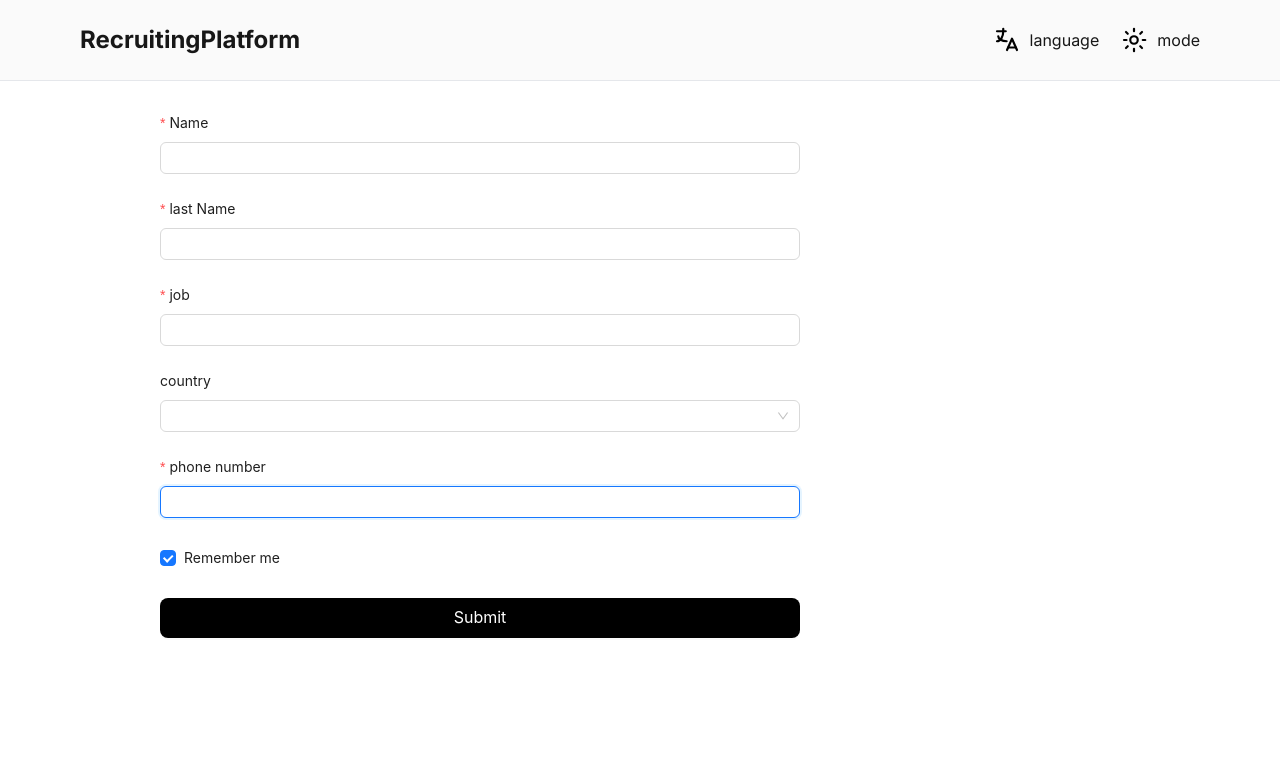
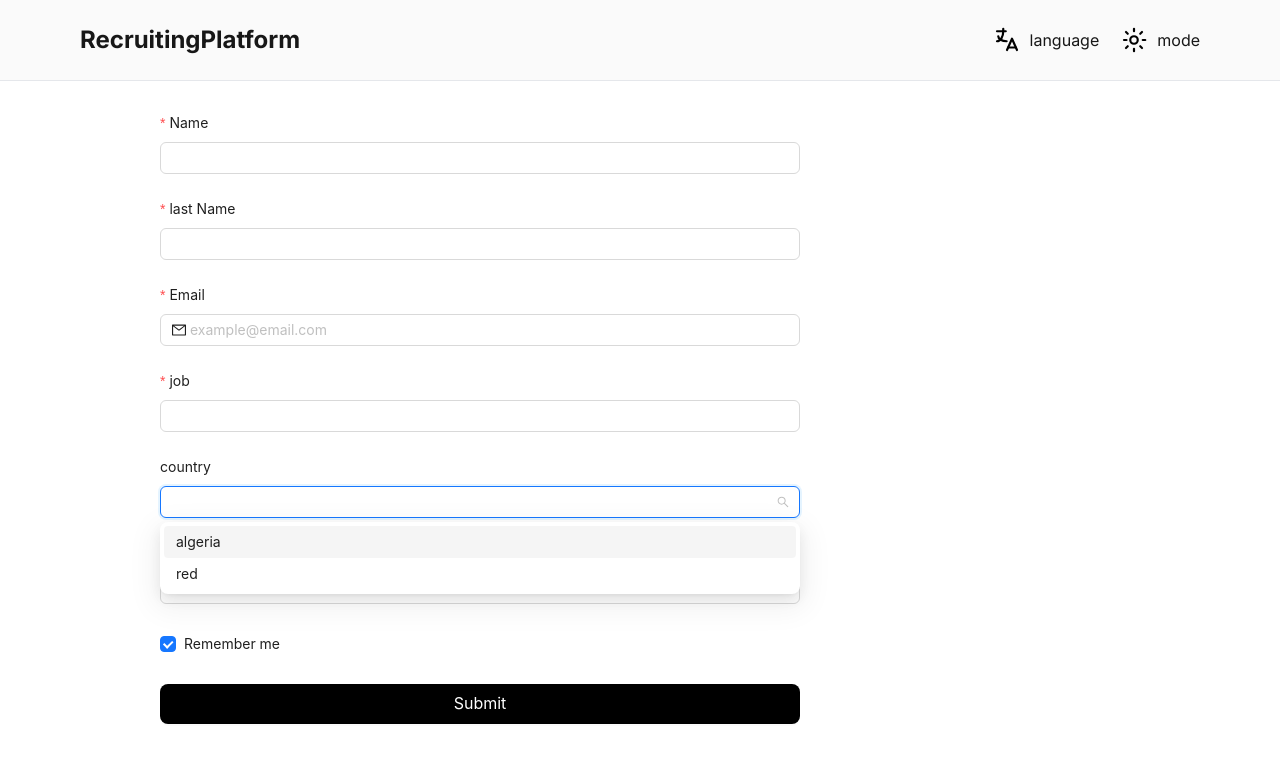
Before and after one commit to mariabh7/RecruitePlatform, a Next.js app: page /apply in a window 1280 px wide. Both pictures are taken after a click on the element 479 px from the left and 502 px from the top of the page. Shown: the top 762 px of the page. Built offline with nearby package versions, Linux system fonts and the light colour scheme.

Commit message:
add email + state

```diff
--- a/src/app/(components)/Recruiters/applicants.jsx
+++ b/src/app/(components)/Recruiters/applicants.jsx
@@ -62,7 +62,11 @@ const Applicants = () => {
                   {applicant.name?.[0]?.toUpperCase() || "?"}
                 </Avatar>
               }
-              title={<span className="capitalize">{applicant.name}</span>}
+              title={
+                <span className="capitalize">
+                  {applicant.Name + applicant.lastName}
+                </span>
+              }
               description={applicant.email || "No email provided"}
             />
           </List.Item>
--- a/src/app/(components)/apply/applicantForm.jsx
+++ b/src/app/(components)/apply/applicantForm.jsx
@@ -1,14 +1,17 @@
 "use client";
 import React from "react";
 import { Button, Checkbox, Form, Input, InputNumber, Select } from "antd";
-
-const onFinish = (values) => {
-  console.log("Success:", values);
+import { useDispatch, useSelector } from "react-redux";
+import { MailOutlined } from "@ant-design/icons";
+const UserForm = () => {
+  const dispatch = useDispatch();
+  const HandleAddingApplicant = (values) => {
+    dispatch({
+      type: "add an applicant",
+      user: values,
+    });
   };
-const onFinishFailed = (errorInfo) => {
-  console.log("Failed:", errorInfo);
-};
-const UserForm = () => (
+  return (
     <Form
       className="w-[80%] self-center"
       layout="vertical"
@@ -17,8 +20,7 @@ const UserForm = () => (
       wrapperCol={{ span: 16 }}
       style={{ maxWidth: "100%", height: 600 }}
       initialValues={{ remember: true }}
-    onFinish={onFinish}
-    onFinishFailed={onFinishFailed}
+      onFinish={HandleAddingApplicant}
       autoComplete="off"
     >
       <Form.Item
@@ -28,19 +30,35 @@ const UserForm = () => (
       >
         <Input />
       </Form.Item>
-
       <Form.Item
         label="last Name"
         name="lastName"
-      rules={[{ required: true, message: "Please input your last Name!" }]}
+        rules={[{ required: true, message: "Please enter your email" }]}
       >
         <Input />
+      </Form.Item>
+      <Form.Item
+        label="Email"
+        name="email"
+        rules={[
+          { required: true, message: "Please enter your email!" },
+          { type: "email", message: "Please enter a valid email" },
+        ]}
+      >
+        <Input
+          placeholder="example@email.com"
+          prefix={<MailOutlined />}
+          type="email"
+        />
       </Form.Item>
       <Form.Item
         label="job"
         name="job"
         rules={[
-        { required: true, message: "Please enter the job you're applying for" },
+          {
+            required: true,
+            message: "Please enter the job you're applying for",
+          },
         ]}
       >
         <Input />
@@ -49,7 +67,7 @@ const UserForm = () => (
         <Select
           showSearch
           options={[
-          { value: "sample", label: <span>sample</span> },
+            { value: "sample", label: <span>algeria</span> },
             { value: "red", label: <span>red</span> },
           ]}
           rules={[{ required: true, message: "Please select an option" }]}
@@ -58,7 +76,10 @@ const UserForm = () => (
       <Form.Item
         label="phone number"
         name="number"
-      rules={[{ required: true, message: "Please enter your phone number!" }]}
+        rules={[
+          { required: true, message: "Please enter your phone number!" },
+          { type: "number", message: "Please enter a valid number" },
+        ]}
       >
         <InputNumber style={{ width: "100%" }} />
       </Form.Item>
@@ -79,4 +100,5 @@ const UserForm = () => (
       </Form.Item>
     </Form>
   );
+};
 export default UserForm;
--- a/src/app/(components)/apply/page.jsx
+++ b/src/app/(components)/apply/page.jsx
@@ -1,11 +1,15 @@
 "use client";
 import React from "react";
 import UserForm from "./applicantForm";
+import store from "../state/store";
+import { Provider } from "react-redux";
 const page = () => {
   return (
-    <div className="mt-28 mb-10 mx-3 md:mx-10 flex flex-col justify-start items-start">
-      <UserForm />
-    </div>
+    <Provider store={store}>
+      <div className="mt-28 mb-10 mx-3 md:mx-10 flex flex-col justify-start items-start">
+        <UserForm />
+      </div>
+    </Provider>
   );
 };
 
--- a/src/app/(components)/state/store.jsx
+++ b/src/app/(components)/state/store.jsx
@@ -1,15 +1,5 @@
 import { configureStore } from "@reduxjs/toolkit";
-const initialState = [
-  { id: 1, name: "Maria Bouhrem", email: "maria@example.com" },
-  { id: 2, name: "Ferial", email: "ferial@example.com" },
-  { id: 3, name: "Adam", email: "adam@example.com" },
-  { id: 4, name: "Lina", email: "lina@example.com" },
-  { id: 5, name: "Nabil", email: "nabil@example.com" },
-  { id: 6, name: "Rania", email: "rania@example.com" },
-  { id: 7, name: "Lina", email: "lina@example.com" },
-  { id: 8, name: "Nabil", email: "nabil@example.com" },
-  { id: 9, name: "Rania", email: "rania@example.com" },
-];
+const initialState = [];
 function Statereducer(state = initialState, action) {
   switch (action.type) {
     case "add an applicant":
```
Lines whose indentation alone changed are shown as unchanged.
